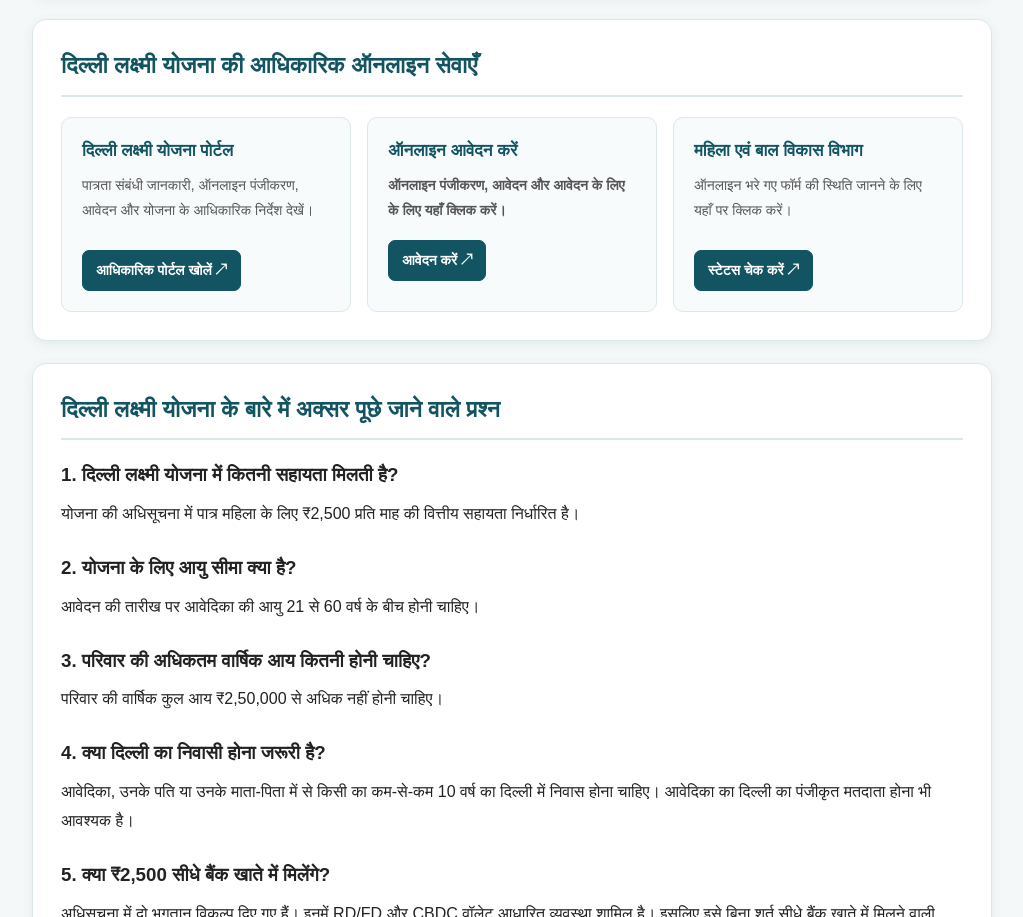
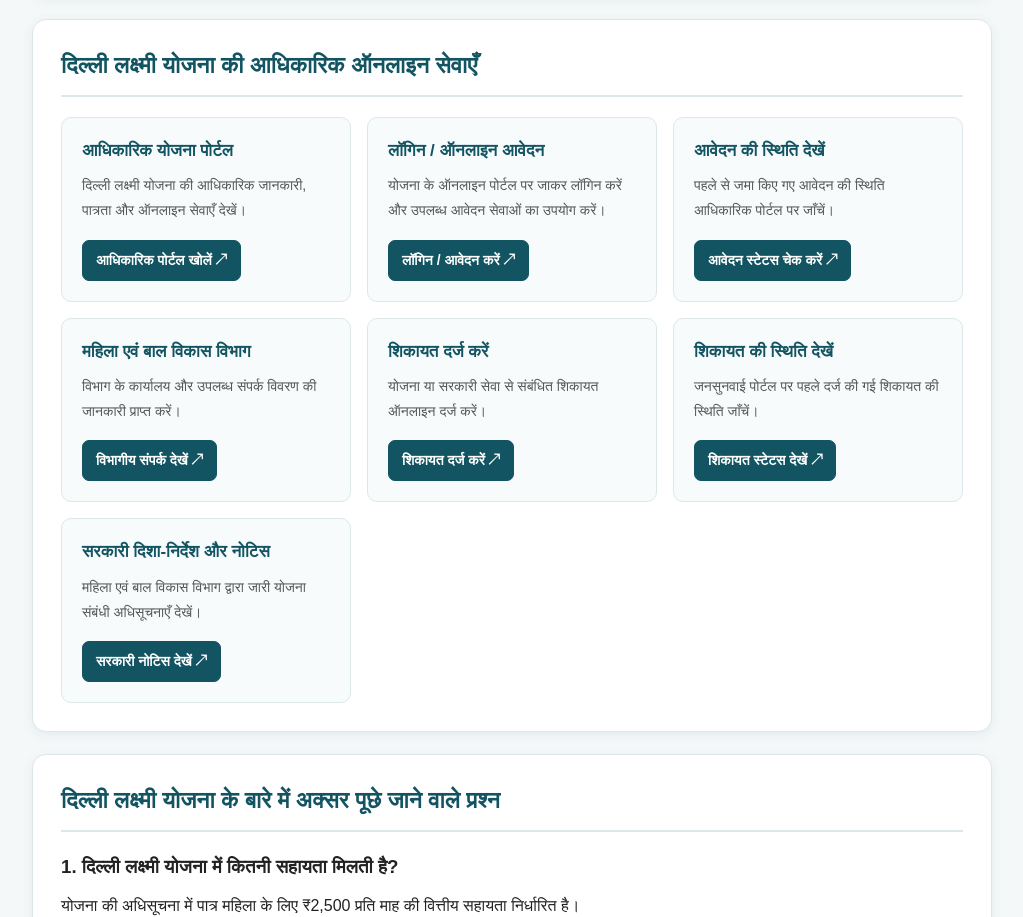
Before and after one commit to Rashtrasetu/rashtra-setu, a plain HTML site: page delhi-lakshmi-yojana.html in a window 1280 px wide. Shown: the part 3621-4538 px from the top of the page, without its empty margins (128-1151 px from the left). Drawn offline with Linux system fonts and the light colour scheme.

Commit message:
Improve Delhi Lakshmi Yojana official services

```diff
--- a/delhi-lakshmi-yojana.html
+++ b/delhi-lakshmi-yojana.html
@@ -318,6 +318,8 @@
             </p>
         </section>
 
+
+
 <!-- OFFICIAL SERVICES -->
 <section class="digital-service-category">
     <h2>दिल्ली लक्ष्मी योजना की आधिकारिक ऑनलाइन सेवाएँ</h2>
@@ -325,49 +327,50 @@
     <div class="digital-service-grid">
 
         <article class="digital-service-card">
-                    <h3>दिल्ली लक्ष्मी योजना पोर्टल</h3>
-                    <p>
-                        पात्रता संबंधी जानकारी, ऑनलाइन
-                        पंजीकरण, आवेदन और योजना के
-                        आधिकारिक निर्देश देखें।
-                    </p>
-                    <a class="digital-service-link"
-                       href="https://dly.delhi.gov.in/"
-                       target="_blank"
-                       rel="noopener noreferrer">
-                        आधिकारिक पोर्टल खोलें ↗
-                    </a>
+            <h3>आधिकारिक योजना पोर्टल</h3>
+            <p>दिल्ली लक्ष्मी योजना की आधिकारिक जानकारी, पात्रता और ऑनलाइन सेवाएँ देखें।</p>
+            <a class="digital-service-link" href="https://dly.delhi.gov.in/" target="_blank" rel="noopener noreferrer">आधिकारिक पोर्टल खोलें ↗</a>
         </article>
 
         <article class="digital-service-card">
-                    <h3>ऑनलाइन आवेदन करें <h3>
-                    <p>
-                        ऑनलाइन
-                        पंजीकरण, आवेदन और आवेदन के लिए
-                        के लिए यहाँ क्लिक करें।
-                    </p>
-                    <a class="digital-service-link"
-                       href="https://dly.delhi.gov.in/Account/Login"
-                       target="_blank"
-                       rel="noopener noreferrer">
-                        आवेदन करें ↗
-                    </a>
+            <h3>लॉगिन / ऑनलाइन आवेदन</h3>
+            <p>योजना के ऑनलाइन पोर्टल पर जाकर लॉगिन करें और उपलब्ध आवेदन सेवाओं का उपयोग करें।</p>
+            <a class="digital-service-link" href="https://dly.delhi.gov.in/Account/Login" target="_blank" rel="noopener noreferrer">लॉगिन / आवेदन करें ↗</a>
+        </article>
+
+        <article class="digital-service-card">
+            <h3>आवेदन की स्थिति देखें</h3>
+            <p>पहले से जमा किए गए आवेदन की स्थिति आधिकारिक पोर्टल पर जाँचें।</p>
+            <a class="digital-service-link" href="https://dly.delhi.gov.in/Account/TrackApplication" target="_blank" rel="noopener noreferrer">आवेदन स्टेटस चेक करें ↗</a>
         </article>
 
         <article class="digital-service-card">
             <h3>महिला एवं बाल विकास विभाग</h3>
-                    <p>ऑनलाइन भरे गए फॉर्म की स्थिति जानने के लिए यहाँ पर क्लिक करें।
-                    </p>
-                    <a class="digital-service-link"
-                       href="https://dly.delhi.gov.in/Account/TrackApplication"
-                       target="_blank"
-                       rel="noopener noreferrer">
-                        स्टेटस चेक करें ↗
-                    </a>
+            <p>विभाग के कार्यालय और उपलब्ध संपर्क विवरण की जानकारी प्राप्त करें।</p>
+            <a class="digital-service-link" href="https://wcd.delhi.gov.in/wcd/contact-us" target="_blank" rel="noopener noreferrer">विभागीय संपर्क देखें ↗</a>
+        </article>
+
+        <article class="digital-service-card">
+            <h3>शिकायत दर्ज करें</h3>
+            <p>योजना या सरकारी सेवा से संबंधित शिकायत ऑनलाइन दर्ज करें।</p>
+            <a class="digital-service-link" href="https://cmjansunwai.delhi.gov.in/onlineComplaint" target="_blank" rel="noopener noreferrer">शिकायत दर्ज करें ↗</a>
+        </article>
+
+        <article class="digital-service-card">
+            <h3>शिकायत की स्थिति देखें</h3>
+            <p>जनसुनवाई पोर्टल पर पहले दर्ज की गई शिकायत की स्थिति जाँचें।</p>
+            <a class="digital-service-link" href="https://cmjansunwai.delhi.gov.in/ComplaintTracker" target="_blank" rel="noopener noreferrer">शिकायत स्टेटस देखें ↗</a>
+        </article>
+
+        <article class="digital-service-card">
+            <h3>सरकारी दिशा-निर्देश और नोटिस</h3>
+            <p>महिला एवं बाल विकास विभाग द्वारा जारी योजना संबंधी अधिसूचनाएँ देखें।</p>
+            <a class="digital-service-link" href="https://wcd.delhi.gov.in/notifications" target="_blank" rel="noopener noreferrer">सरकारी नोटिस देखें ↗</a>
         </article>
 
     </div>
 </section>
+
 
         <!-- FAQ -->
        <section class="digital-service-category" id="delhi-lakshmi-faq">
```
Also changed, not shown: 1 other file. Lines whose indentation alone changed are shown as unchanged.
